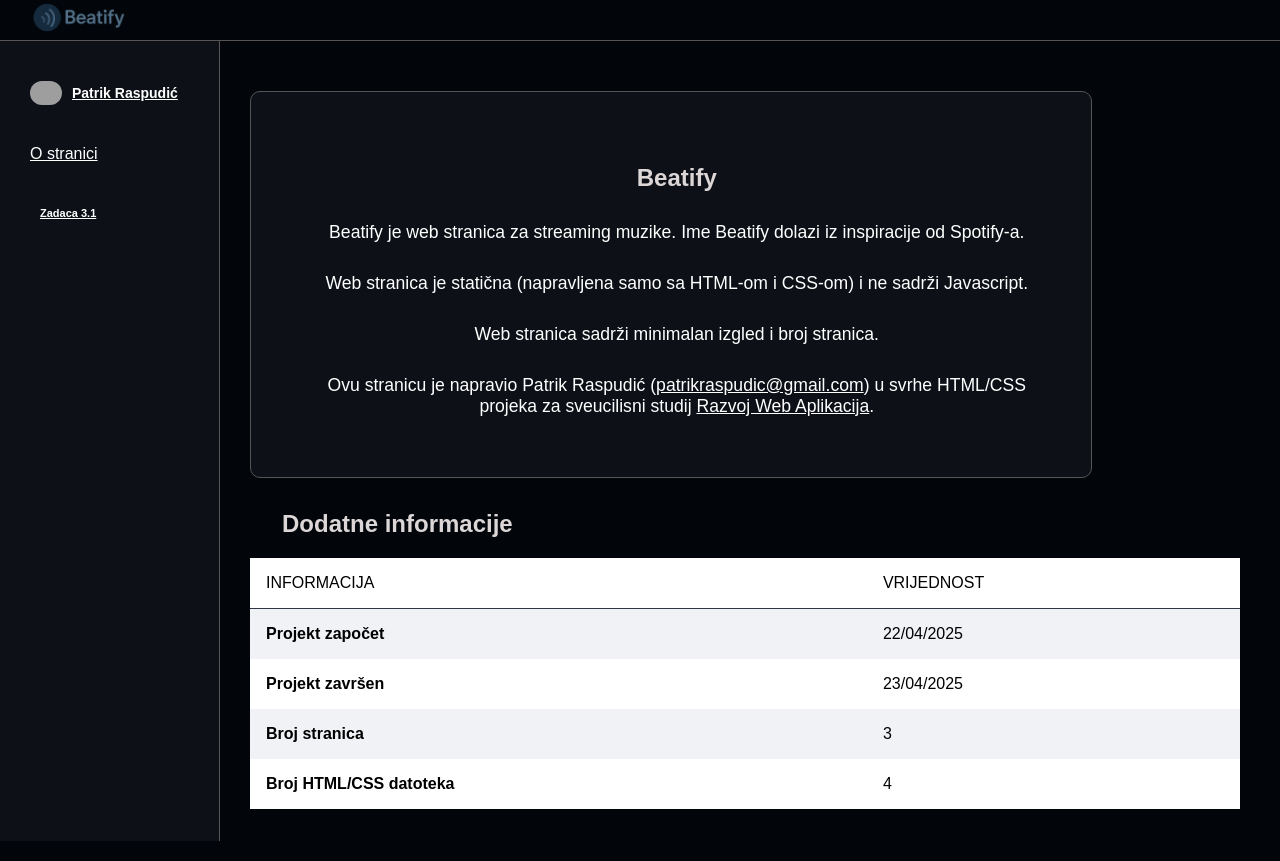
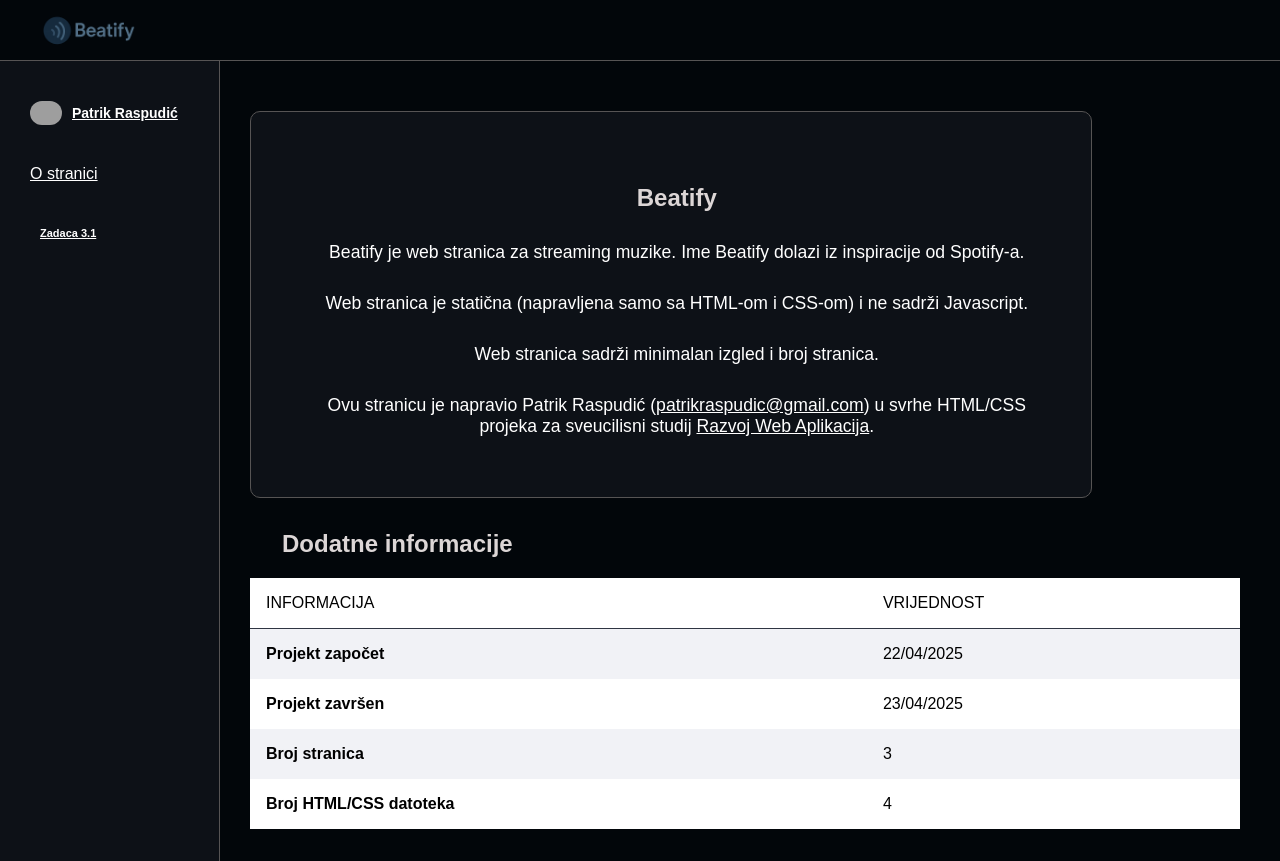
Before and after one commit to patrikraspudic/zadaca_rwa, a plain HTML site: page pages/index.html in a window 1280 px wide. Drawn offline with Linux system fonts and the light colour scheme; grey boxes are pictures that could not be loaded.

Commit message:
Improve accessibility by adding screen reader support and adjusting layout in index.html and style.css

```diff
--- a/pages/index.html
+++ b/pages/index.html
@@ -10,7 +10,6 @@
     <title>Beatify</title>
     <link rel="stylesheet" href="../style.css">
     <link rel="icon" href="./../assets/logo1.png" />
-</head>
 </head>
 <body>
 
@@ -41,6 +40,7 @@
         </aside>
 
         <article>
+          <h2 class="sr-only">Beatify</h2>
             <section class="etc">
                 <h2>Beatify</h2>
                 <p>Beatify je web stranica za streaming muzike. Ime Beatify dolazi iz inspiracije od Spotify-a.</p>
--- a/style.css
+++ b/style.css
@@ -36,7 +36,7 @@
 nav {
     z-index: 0;
     height: 20px;
-    padding: 20px;
+    padding: 30px;
     background-color: #02060A;
     color: #ffff;
     display: flex;
@@ -46,6 +46,7 @@
 }
 nav img{
     padding-right: 10px;
+    padding-top: 5px;
 }
 main {
     display: flex;
```
